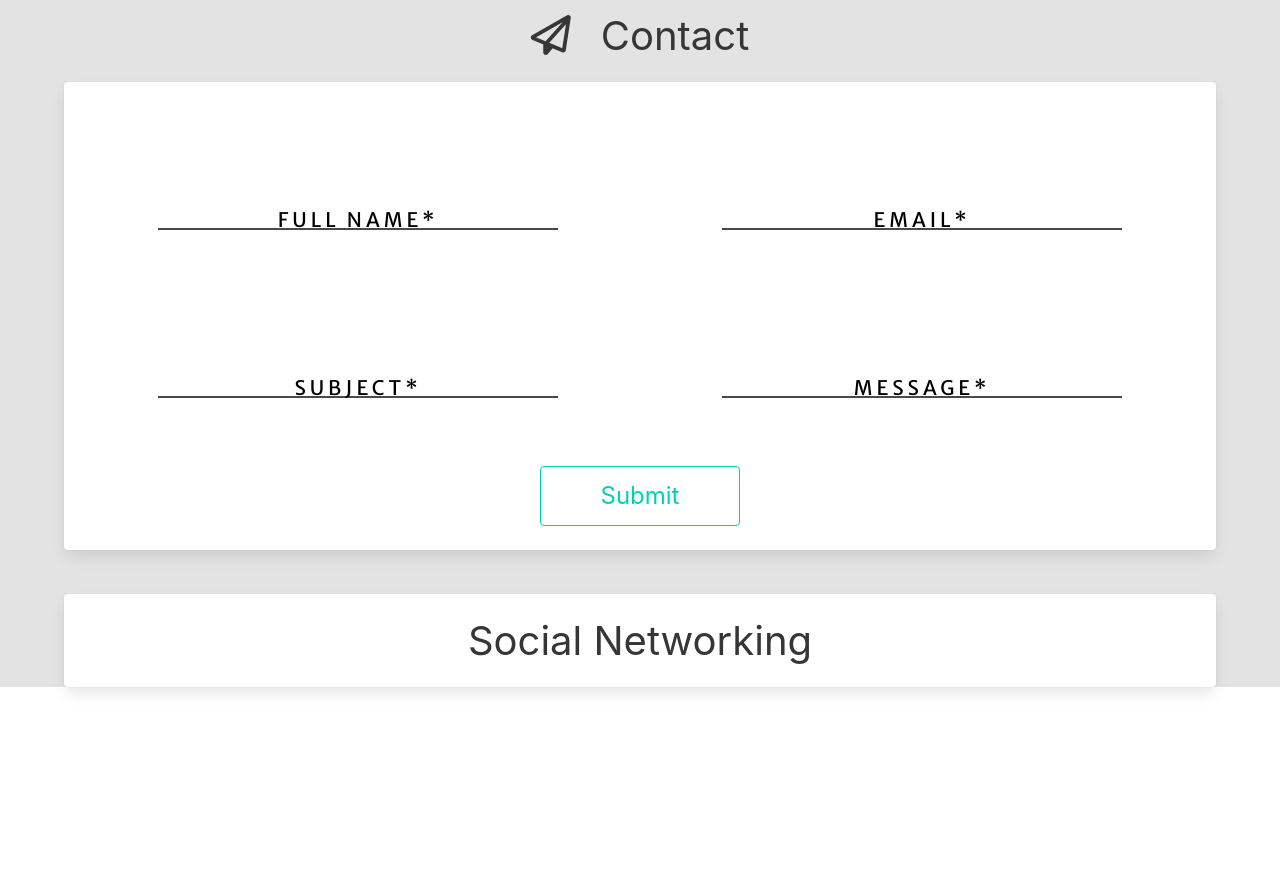
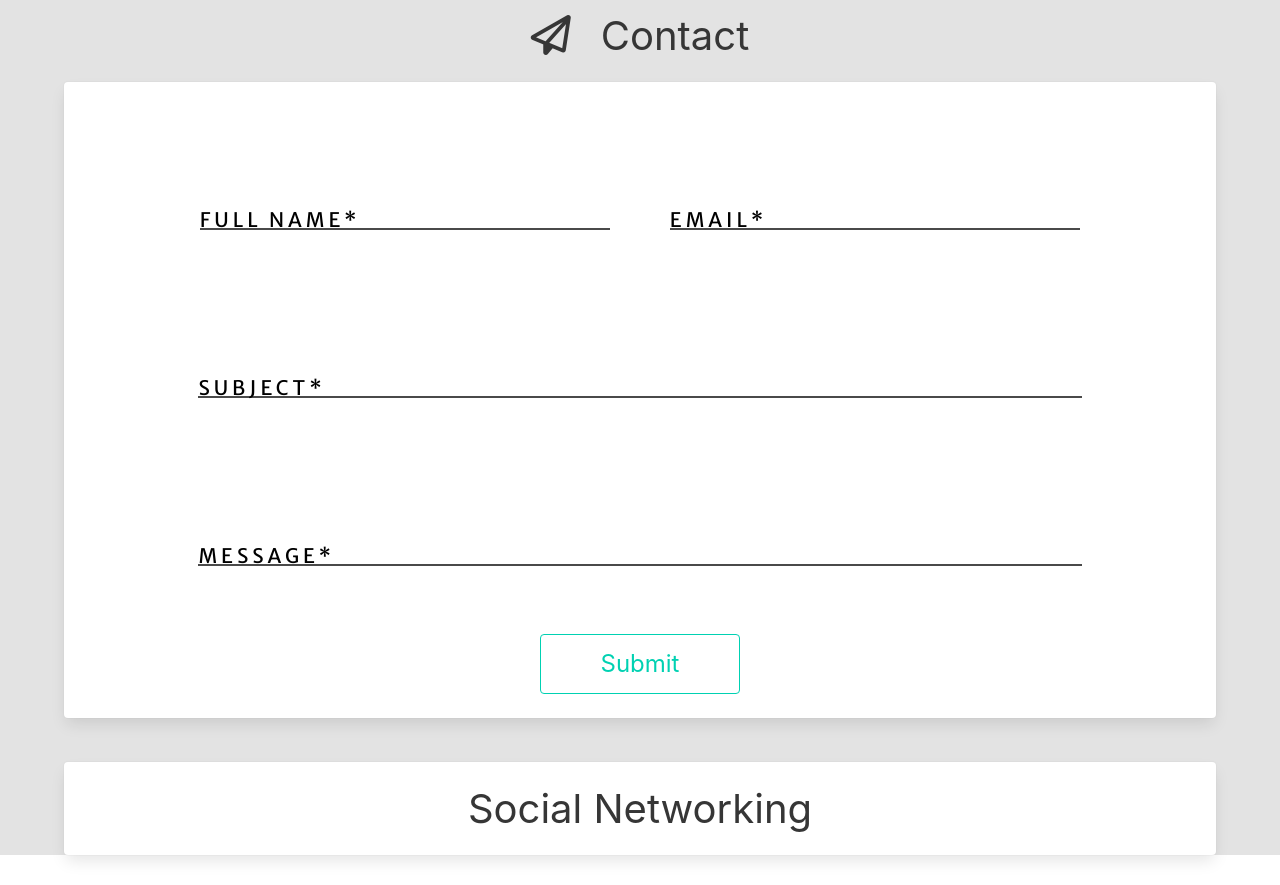
Before and after one commit to adsingh/KnowingMe, a plain HTML site: page index.html in a window 1280 px wide. Shown: the part 4200-5085 px from the top of the page. Before the commit the page ends 4917 px from the top, so only its background shows below. Drawn offline with nearby package versions, Linux system fonts and the light colour scheme.

Commit message:
form renovated

```diff
--- a/css/main.css
+++ b/css/main.css
@@ -270,6 +270,8 @@ label .label-text{
     -webkit-transform: translateY(-20px);
     transform: translateY(-20px);
     transition: all 0.3s;
+    text-align: left;
+    margin-left: 10%;
 }
 
 label input {
@@ -281,12 +283,21 @@ label input {
   letter-spacing: -1px;
   outline: 0;
   padding: 5px 20px;
-  text-align: center;
-  width: 400px;
+  text-align: left;
+  /* width: 400px; */
   transition: all 0.3s;
+  width: 80%;
 }
-label input:focus {
+/* label input:focus {
   width: 600px;
+} */
+
+.same-column{
+    width : 92%;
+}
+
+div[name='full_name'], div[name='email']{
+    margin-left: 4%;
 }
 
 label input:focus + .label-text{
--- a/index.html
+++ b/index.html
@@ -324,27 +324,29 @@
 
             <form id="contact-form" action="http://128.227.150.15:443/contact" method="post">
               <div class="columns">
-                <div id="form" class="column is-6">
+                <div id="form" class="column is-5 is-offset-1">
                   <label>
-                    <input name="full_name" type="text"  required>
+                    <input class="same-column" name="full_name" type="text"  required>
                     <div class="label-text" name="full_name">Full Name*</div>
                   </label>
                 </div>
-                <div id="form" class="column is-6">
+                <div id="form" class="column is-5">
                   <label>
-                    <input name="email" type="text"  required>
-                    <div name"email" class="label-text">Email*</div>
+                    <input class="same-column" name="email" type="text"  required>
+                    <div name="email" class="label-text">Email*</div>
                   </label>
                 </div>
               </div>
               <div class="columns">
-                <div id="form" class="column is-6">
+                <div id="form" class="column is-12">
                   <label>
                     <input name="subject" type="text"  required>
                     <div name="subject" class="label-text">Subject*</div>
                   </label>
                 </div>
-                <div id="form" class="column is-6">
+              </div>
+              <div class="columns">
+                <div id="form" class="column is-12">
                   <label>
                     <input name="message" type="text"  required>
                     <div name="message" class="label-text">Message*</div>
```
